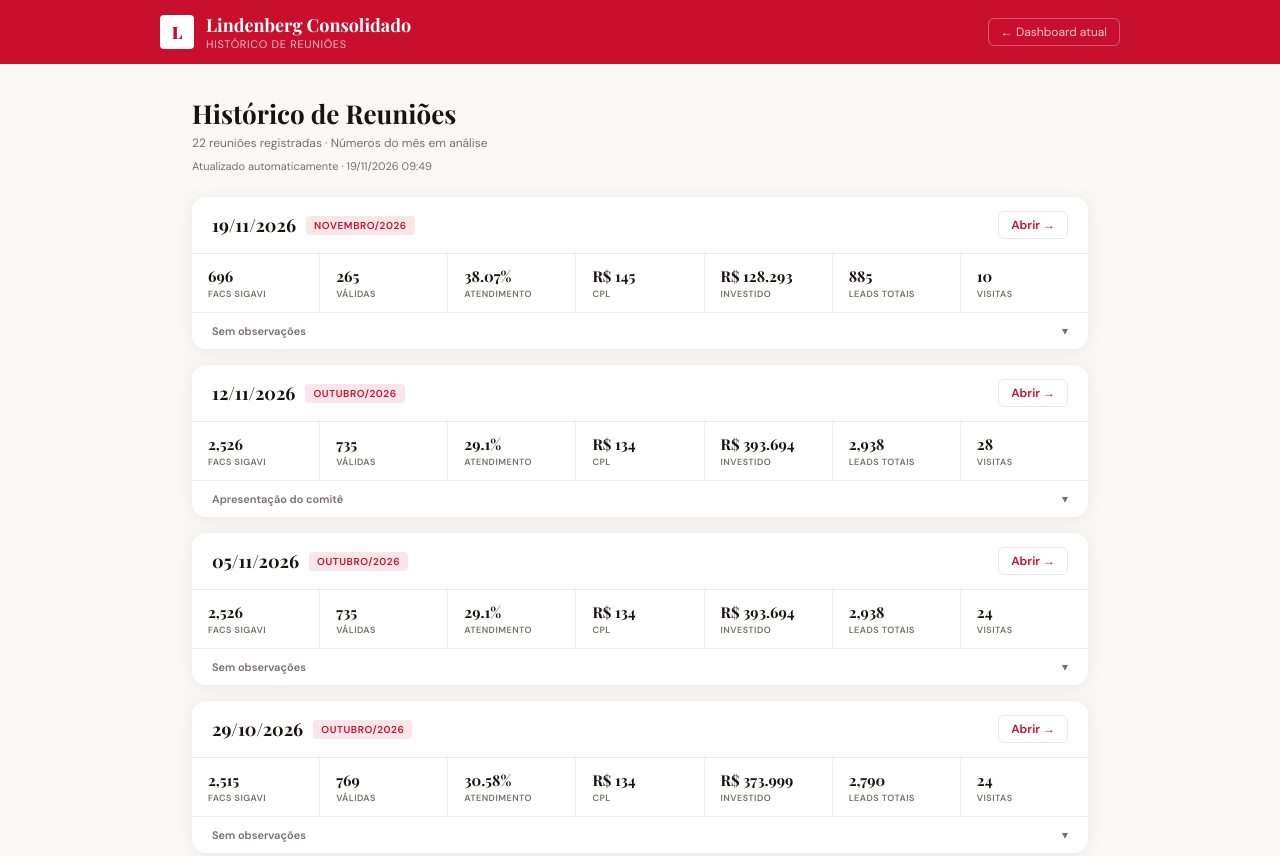
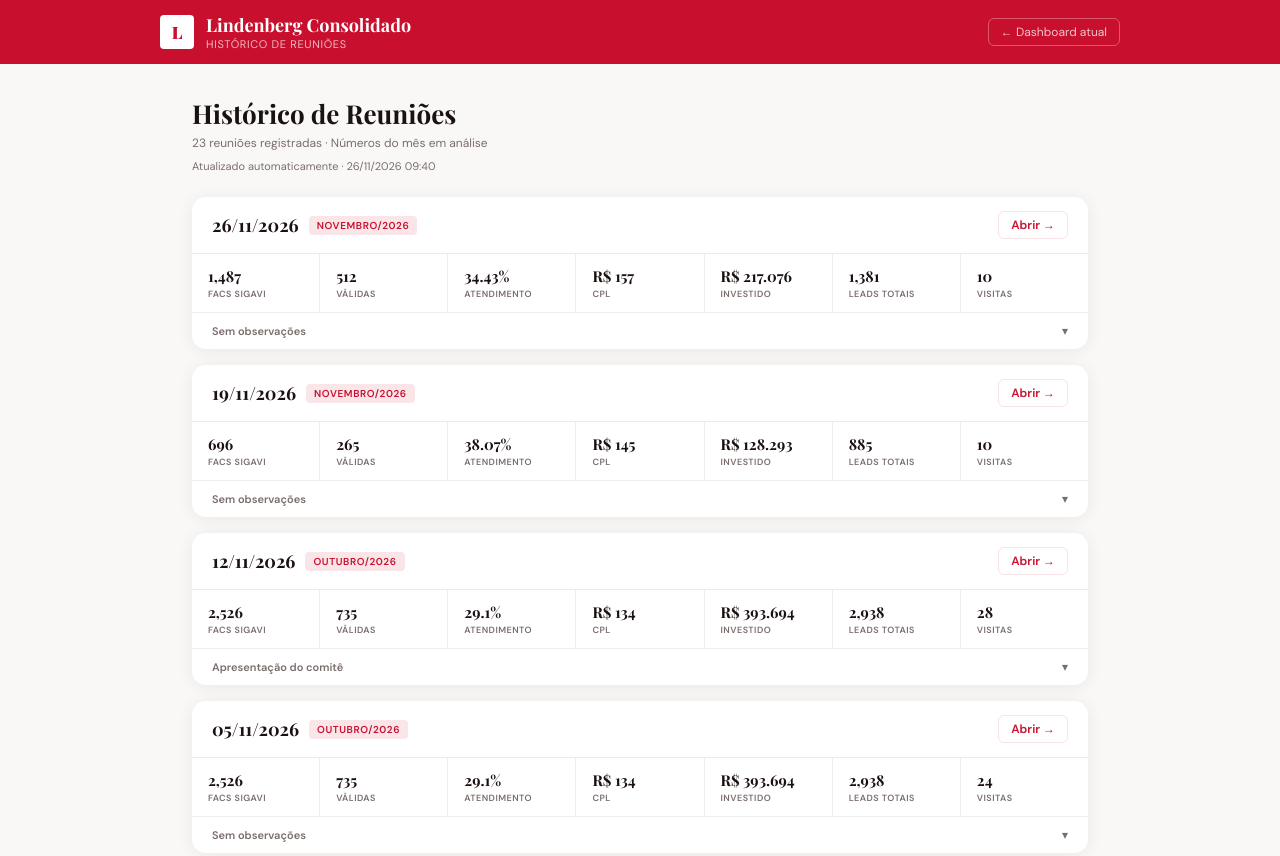
Before and after one commit to mggastal/lindenberg-consolidado, a plain HTML site: page index.html in a window 1280 px wide. Shown: the top 856 px of the page. Drawn offline with nearby package versions, Linux system fonts and the light colour scheme.

Commit message:
index: atualizado em 26/11/2026 09:40

```diff
--- a/index.html
+++ b/index.html
@@ -81,14 +81,37 @@ footer{text-align:center;padding:20px;font-size:11px;color:var(--gray-dark);}
         <div class="brand-sub">Histórico de Reuniões</div>
       </div>
     </div>
-    <a class="back-btn" href="https://mggastal.github.io/lindenberg-consolidado/19nov2026" target="_blank">← Dashboard atual</a>
+    <a class="back-btn" href="https://mggastal.github.io/lindenberg-consolidado/26nov2026" target="_blank">← Dashboard atual</a>
   </div>
 </header>
 <main>
   <div class="page-title">Histórico de Reuniões</div>
-  <p class="page-sub">22 reuniões registradas · Números do mês em análise</p>
-  <p class="last-updated">Atualizado automaticamente · 19/11/2026 09:49</p>
+  <p class="page-sub">23 reuniões registradas · Números do mês em análise</p>
+  <p class="last-updated">Atualizado automaticamente · 26/11/2026 09:40</p>
   <div class="week-card">
+  <div class="week-card-header">
+    <div class="week-left">
+      <div class="week-date">26/11/2026</div>
+      <span class="week-mes-badge">Novembro/2026</span>
+    </div>
+    <a class="week-link-btn" href="https://mggastal.github.io/lindenberg-consolidado/26nov2026" target="_blank">Abrir →</a>
+  </div>
+  <div class="week-kpis">
+    <div class="wkpi"><span class="wkpi-val">1,487</span><span class="wkpi-label">FACs SIGAVI</span></div>
+    <div class="wkpi"><span class="wkpi-val">512</span><span class="wkpi-label">Válidas</span></div>
+    <div class="wkpi"><span class="wkpi-val">34.43%</span><span class="wkpi-label">Atendimento</span></div>
+    <div class="wkpi"><span class="wkpi-val">R$ 157</span><span class="wkpi-label">CPL</span></div>
+    <div class="wkpi"><span class="wkpi-val">R$ 217.076</span><span class="wkpi-label">Investido</span></div>
+    <div class="wkpi"><span class="wkpi-val">1,381</span><span class="wkpi-label">Leads Totais</span></div>
+    <div class="wkpi"><span class="wkpi-val">10</span><span class="wkpi-label">Visitas</span></div>
+  </div>
+  <div class="week-obs-toggle" onclick="toggleWeekObs(this)">
+    <span class="week-obs-label">Sem observações</span>
+    <span class="week-obs-arrow">▾</span>
+  </div>
+  <div class="week-obs-body" style="display:none;"><p class="hobs-empty">Sem observações registradas.</p></div>
+</div>
+<div class="week-card">
   <div class="week-card-header">
     <div class="week-left">
       <div class="week-date">19/11/2026</div>
```
